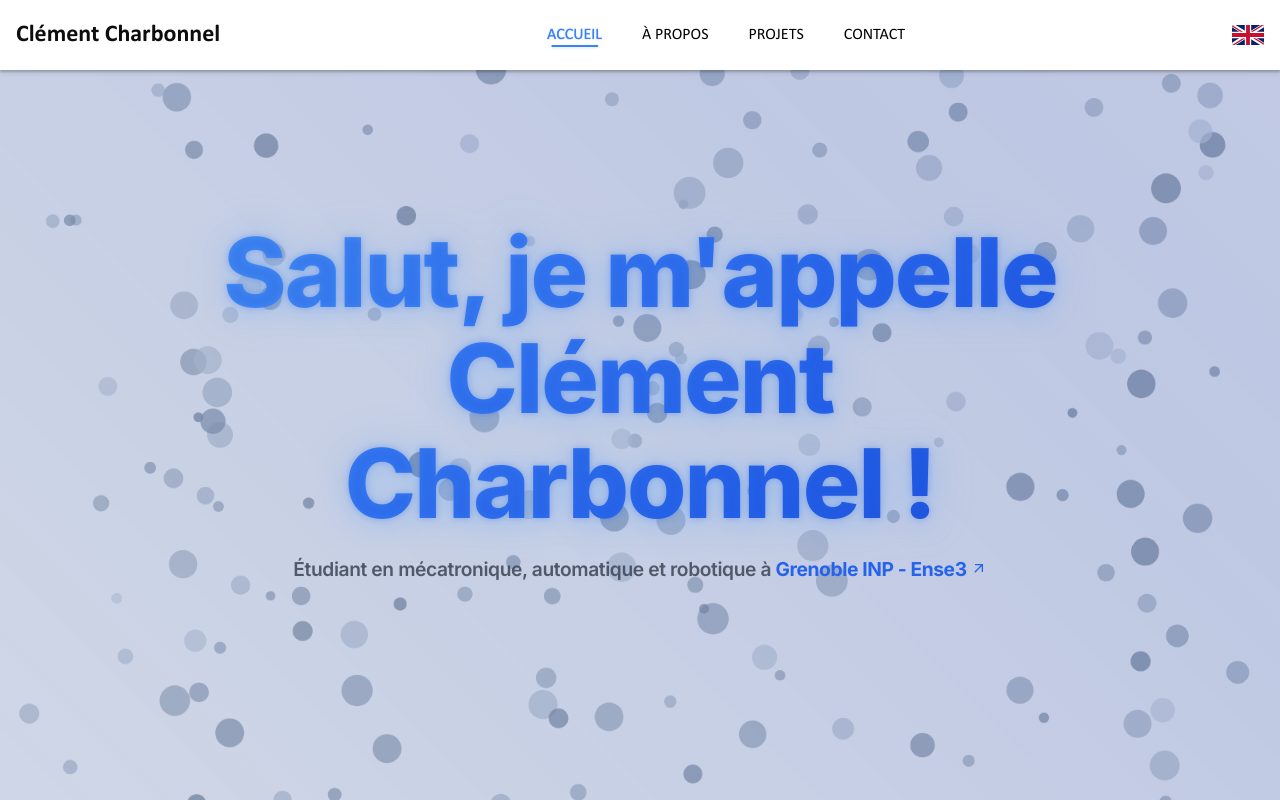
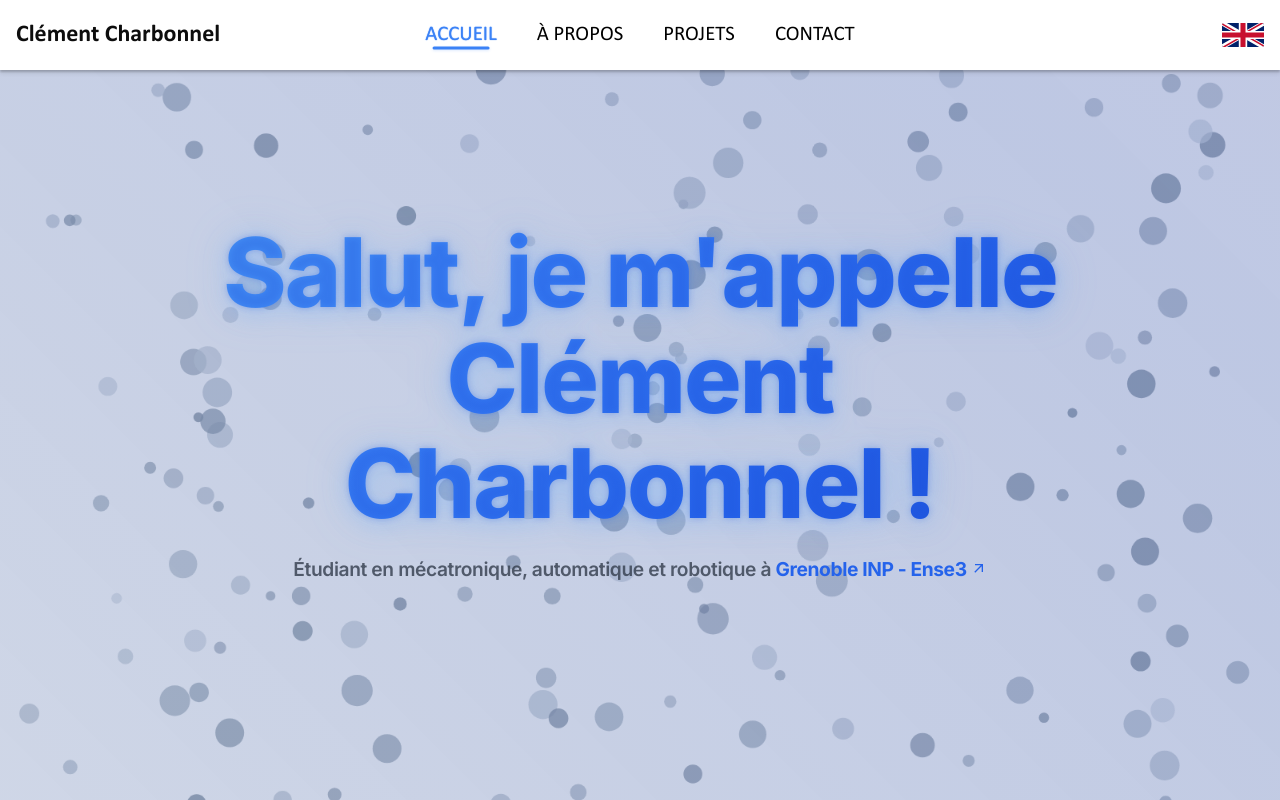
Before and after one commit to Clement38420/portfolio, a Vue app: page / in a window 1280 px wide. Built offline with nearby package versions, Linux system fonts and the light colour scheme.

Commit message:
style(NavBar): improve font size management

```diff
--- a/src/components/NavBar.vue
+++ b/src/components/NavBar.vue
@@ -90,6 +90,7 @@ nav {
   inset: 0 0 auto 0;
   z-index: 1000;
   padding: 0 16px;
+  font-size: 1.3em;
 }
 
 nav * {
@@ -159,8 +160,8 @@ h1 {
   left: 50%;
   transform: translateX(-50%) scaleX(0);
   width: 60%;
-  height: 2px;
-  border-radius: 1px;
+  height: 0.15em;
+  border-radius: 100000px;
   transform-origin: center;
   transition: all 0.4s cubic-bezier(0.4, 0, 0.2, 1);
   box-shadow: 0 1px 2px rgba(59, 130, 246, 0.15);
@@ -210,9 +211,23 @@ h1 {
   border-radius: 2px;
 }
 
+@media (min-width: 1000px) {
+  .navbar-items {
+    position: absolute;
+    left: 50%;
+    top: 50%;
+    translate: -50% -50%;
+  }
+
+  nav {
+    justify-content: space-between;
+  }
+}
+
 @media (max-width: 768px) {
   nav {
     justify-content: space-between;
+    font-size: 1em;
   }
 
   .nav-menu {
```
